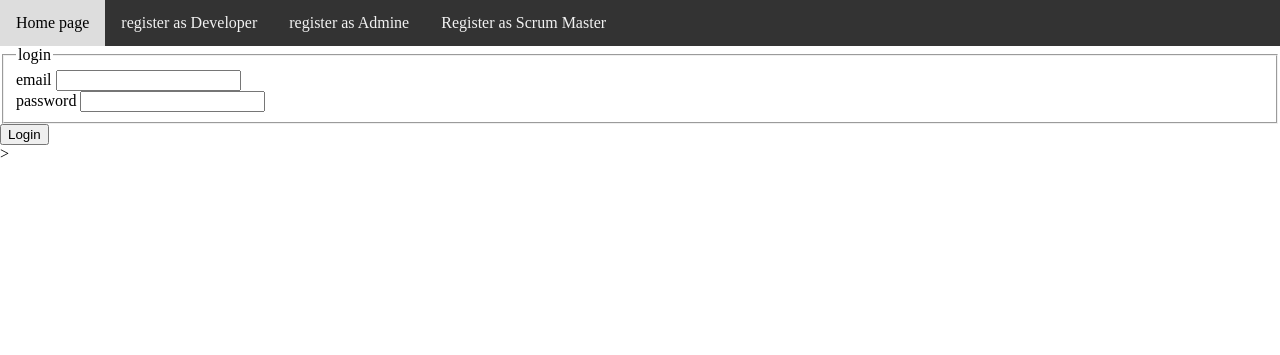
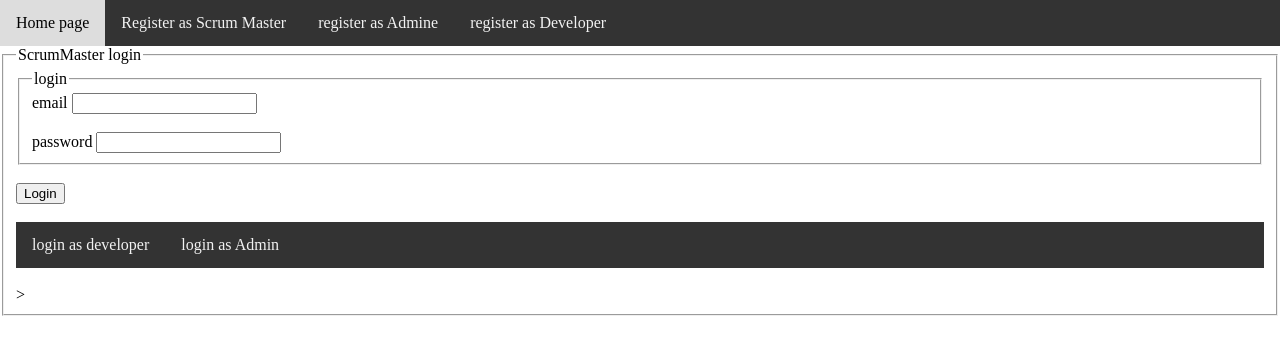
Before and after one commit to ayam999/Team28, a Flask app: page / in a window 1280 px wide. Shown: the top 355 px of the page. Run offline with Flask 2, Linux system fonts and the light colour scheme.

Commit message:
Update login.html

```diff
--- a/templates/login.html
+++ b/templates/login.html
@@ -6,6 +6,7 @@
 
     <head>
         <title>regester as ScrumMaster</title>
+        <title>developer login</title>
         <meta charset="utf-8">
         <meta name="viewport" content="width=device-width, initial-scale=1">
         <style>
@@ -48,16 +49,18 @@
         </style>
 </head>
 <body>
-<div  class="container w-50">
-      <form  method="post" action="" >
-    <div  class="container w-50">
+  <div  class="container w-50">
         <form method="POST" action="" >
           <div class="topnav">
               <a href="HomePage">Home page</a>
+              <a href="registerScrumMaster">Register as Scrum Master </a>
+              <a href="registerAdmine">register as Admine</a>
               <a href="register">register as Developer</a>
-              <a href="registerAdmine">register as Admine</a>
-              <a href="registerScrumMaster">Register as Scrum Master </a>
+
             </div>
+            {{ form.hidden_tag() }}
+            <fieldset>
+              <legend class="border-bottom mb-4"> ScrumMaster login </legend>
 
           {{ form.hidden_tag() }}
           <fieldset>
@@ -73,6 +76,7 @@
           {{ form.email(class="from-control form-control-lg") }}
               {%endif%}
                </div>
+               <br>
 
                 <div class="form-group">
               {{ form.password.label(class="form-control-label") }}
@@ -91,14 +95,29 @@
 
           </fieldset>
 
+
+<br>
       <div class="field-group my-4">
           {{ form.submit(class='btn btn-online-info') }}
       </div>
 
 
+      <br>
+
+    <div class="topnav">
+      <a href="/">login as developer</a>
+      <a href="/loginAdmine">login as Admin </a>
+
+    </div>
+
+<br>
+
+
+
           </form>
 
 ></div>
+</div>
 
 </body>
 </html>
```
